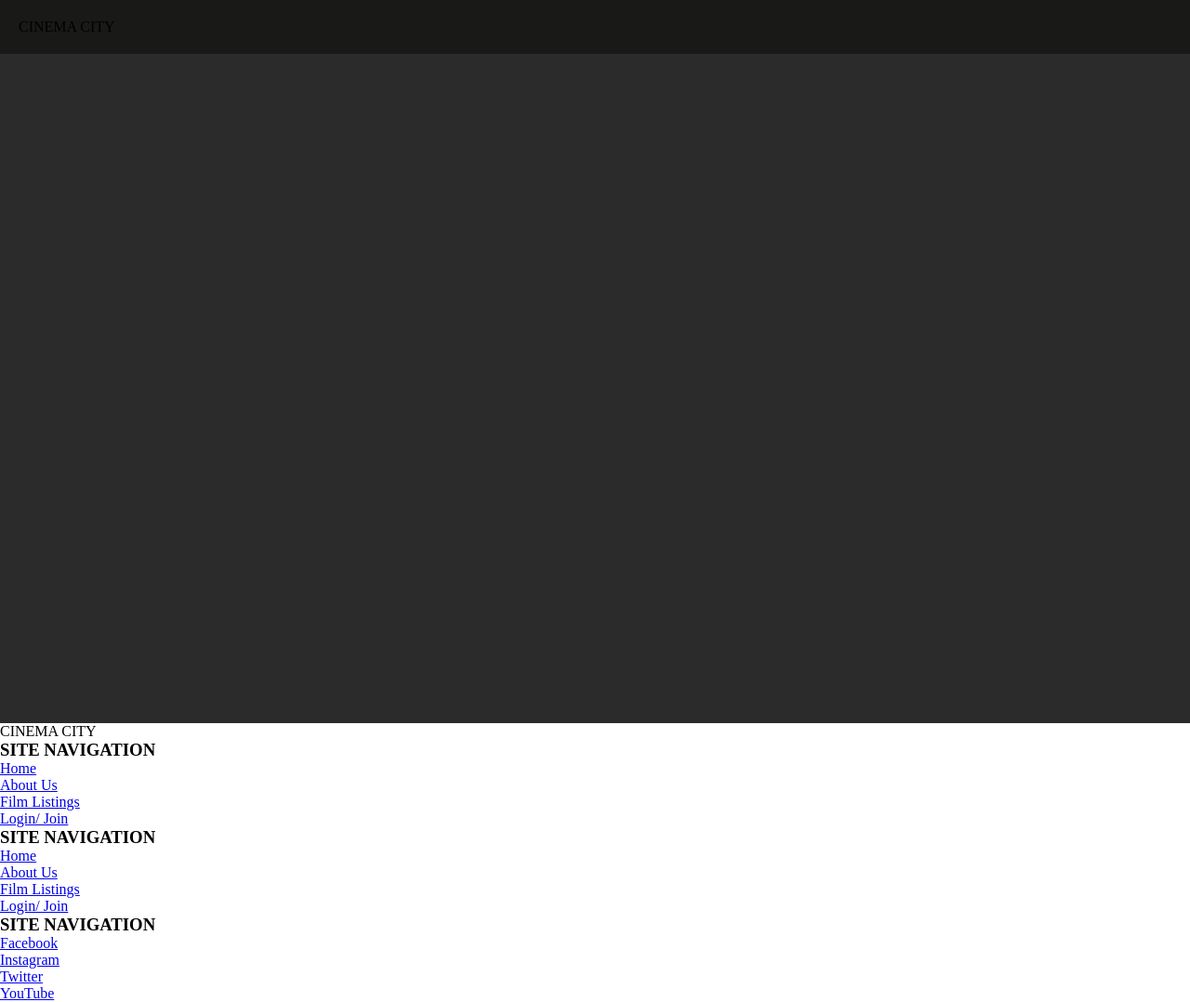
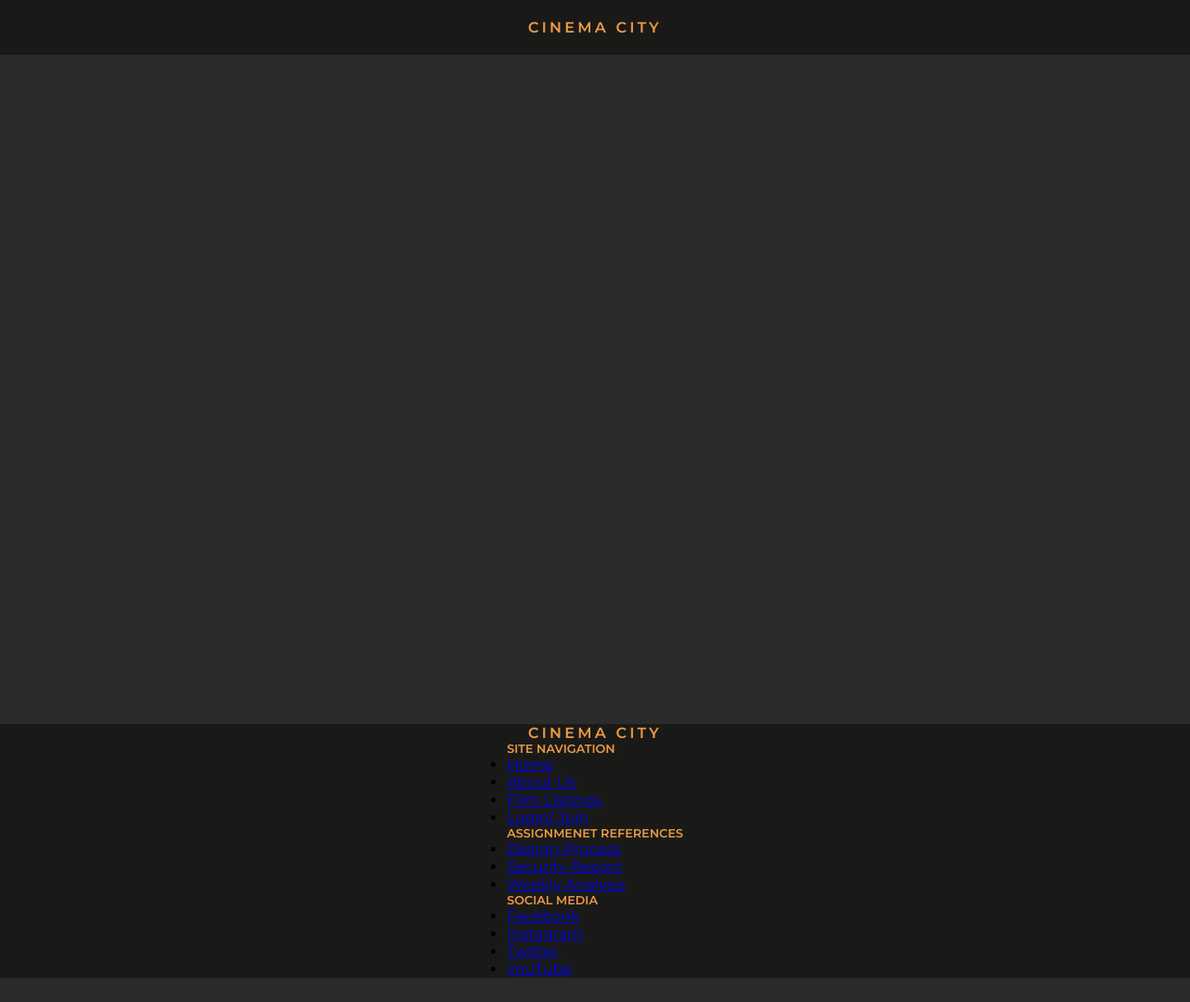
Before and after one commit to djheery/secure-web-development-assignment, a PHP site: page /content/index.html in a window 1280 px wide. Shown: the whole page at 93% size. After the commit the page ends 1052 px from the top, so only its background shows below. Run offline with PHP 8.4, Linux system fonts and the light colour scheme.

Commit message:
Work on Header & footer

```diff
--- a/assets/css/core.css
+++ b/assets/css/core.css
@@ -2,6 +2,7 @@
   padding: 0;
   margin: 0;
   box-sizing: border-box;
+  font-family: 'Montserrat', sans-serif;
 }
 /* Root */
 :root {
@@ -25,7 +26,36 @@ main {
   background-color: var(--off-black);
 }
 
+.bg-light-grey {
+  background-color: var(--light-grey);
+}
+
 /* Text */
 .text-upper {
   text-transform: uppercase;
 }
+
+/* Text Colours */
+.pastel-accent-clr {
+  color: var(--pastel-orange)
+}
+
+.strong-orange {
+  color: var(--strong-orange)
+}
+
+/* Formatting */
+.flex {
+  display: flex;
+}
+
+/* Logo */
+
+.logo {
+  font-weight: 600;
+  letter-spacing: .2rem;
+}
+
+.sub-heading {
+  font-size: .8rem;
+}
--- a/assets/css/header-nav.css
+++ b/assets/css/header-nav.css
@@ -2,6 +2,15 @@ nav {
   display: none;
 }
 
-header {
+#site-header {
   padding: 20px;
 }
+
+#site-header .inner-container, #site-footer .inner-container, .footer-links__section {
+  justify-content: center;
+  align-items: center;
+}
+
+#site-footer .inner-container, .footer-links{
+  flex-direction: column;
+}
--- a/content/index.html
+++ b/content/index.html
@@ -6,11 +6,14 @@
   <meta name="viewport" content="width=device-width, initial-scale=1.0">
   <link rel="stylesheet" href="/website-source-files/assets/css/core.css">
   <link rel="stylesheet" href="/website-source-files/assets/css/header-nav.css">
-  <title>Document</title>
+  <link rel="preconnect" href="https://fonts.googleapis.com">
+  <link rel="preconnect" href="https://fonts.gstatic.com" crossorigin>
+  <link href="https://fonts.googleapis.com/css2?family=Montserrat:wght@400;600&display=swap" rel="stylesheet">
+  <title>City Cinema | Watch Great Films</title>
 </head>
 <body>
   <!-- Header -->
-  <header class="bg-off-black">
+  <header id="site-header" class="bg-off-black">
     <div class="inner-container flex">
       <div class="logo">
         <p class="text-upper pastel-accent-clr">Cinema City</p>
@@ -31,10 +34,10 @@
 
   </main>
   <!-- Footer -->
-  <footer>
+  <footer id="site-footer" class="bg-off-black">
     <div class="inner-container flex">
       <div class="logo">
-        <p class="text-upper">Cinema City</p>
+        <p class="pastel-accent-clr text-upper">Cinema City</p>
       </div>
       <div class="footer-links flex"> <!-- Ask if a semtantic tag would be semantically correct here? -->
         <section class="footer-links__section">
@@ -47,16 +50,15 @@
           </ul>
         </section>
         <section class="footer-links__section"> <!-- Ask if a semtantic tag would be semantically correct here? -->
-          <h3 class="sub-heading text-upper pastel-accent-clr">Site Navigation</h3>
+          <h3 class="sub-heading text-upper pastel-accent-clr">Assignmenet References</h3>
           <ul class="footer-navigation-list">
-            <li data-pageReference="home"><a href="#">Home</a></li>
-            <li data-pageReference="about-us"><a href="#">About Us</a></li>
-            <li data-pageReference="film-listings"><a href="#">Film Listings</a></li>
-            <li data-pageReference="login-page"><a href="#">Login/ Join</a></li>
+            <li data-pageReference="home"><a href="#">Design Process</a></li>
+            <li data-pageReference="about-us"><a href="#">Security Report</a></li>
+            <li data-pageReference="film-listings"><a href="#">Weekly Analysis</a></li>
           </ul>
         </section>
-        <section class="footer-links__section"> <!-- Ask if a semtantic tag would be semantically correct here? -->
-          <h3 class="sub-heading text-upper pastel-accent-clr">Site Navigation</h3>
+        <section id="social-media" class="footer-links__section"> <!-- Ask if a semtantic tag would be semantically correct here? -->
+          <h3 class="sub-heading text-upper pastel-accent-clr">Social Media</h3>
           <ul class="footer-navigation-list">
             <li><a href="#" target="_blank">Facebook</a></li>
             <li><a href="#" target="_blank">Instagram</a></li>
@@ -67,7 +69,7 @@
       </div>
     </div>
   </footer>
-  <aside id="mobile-hamburger-menu" data-menuStatus="inactive">
+  <aside id="mobile-hamburger-menu" class="bg-light-grey" data-menuStatus="inactive">
     <div class="menu-icon flex">
       <div class="menu-line"></div>
       <div class="menu-line"></div>
```
Also changed, not shown: assets/images/.txt (deleted), assets/images/camera-opperator-illustration.png (added), assets/images/james-bond.jpg (added), assets/images/newcastle-upon-tyne.jpg (added), assets/images/screenshots-for-travel/Screenshot (14).png (added), assets/images/screenshots-for-travel/Screenshot (15).png (added), assets/images/screenshots-for-travel/Screenshot (16).png (added).
